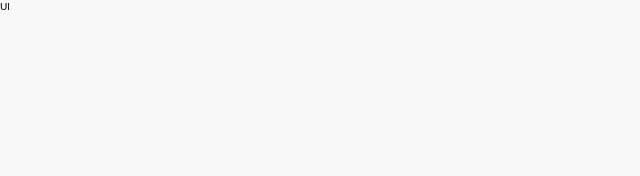
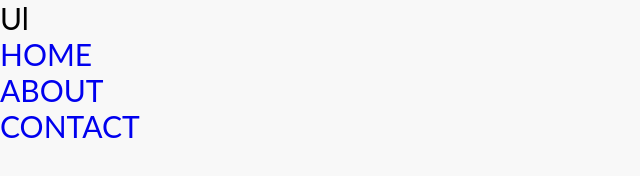
Before and after one commit to ulfat-dawood/reponsive-design, a plain HTML site: page navbar/index.html in a window 1280 px wide. Shown: the whole page, without its empty margins (0-640 px from the left). Drawn offline with Linux system fonts and the light colour scheme.

Commit message:
text inserted

```diff
--- a/navbar/index.html
+++ b/navbar/index.html
@@ -11,6 +11,11 @@
     <head>
         <nav>
             <div class="logo">Ul</div>
+            <ul>
+                <li><a href="#">HOME</a></li>
+                <li><a href="#">ABOUT</a></li>
+                <li><a href="#">CONTACT</a></li>
+            </ul>
         </nav>
     </head>
 </body>
--- a/navbar/style/style.scss
+++ b/navbar/style/style.scss
@@ -12,5 +12,6 @@ html{
 
 body{
 	font-family: 'Lato', sans-serif;
-	background: #F8F8F8;
+    background: #F8F8F8;
+    font-size: 3rem;
 }
```
Also changed, not shown: navbar/style/style.css, 1 other file.
